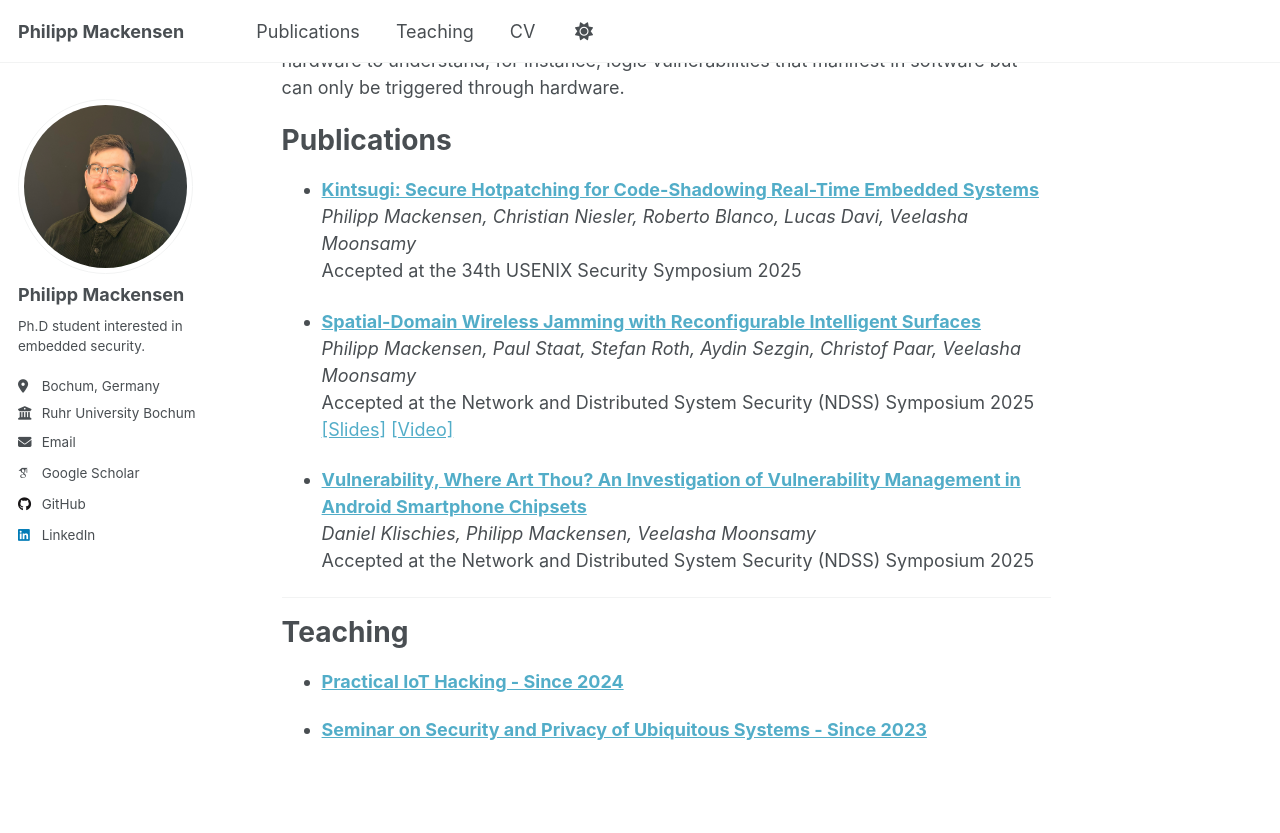
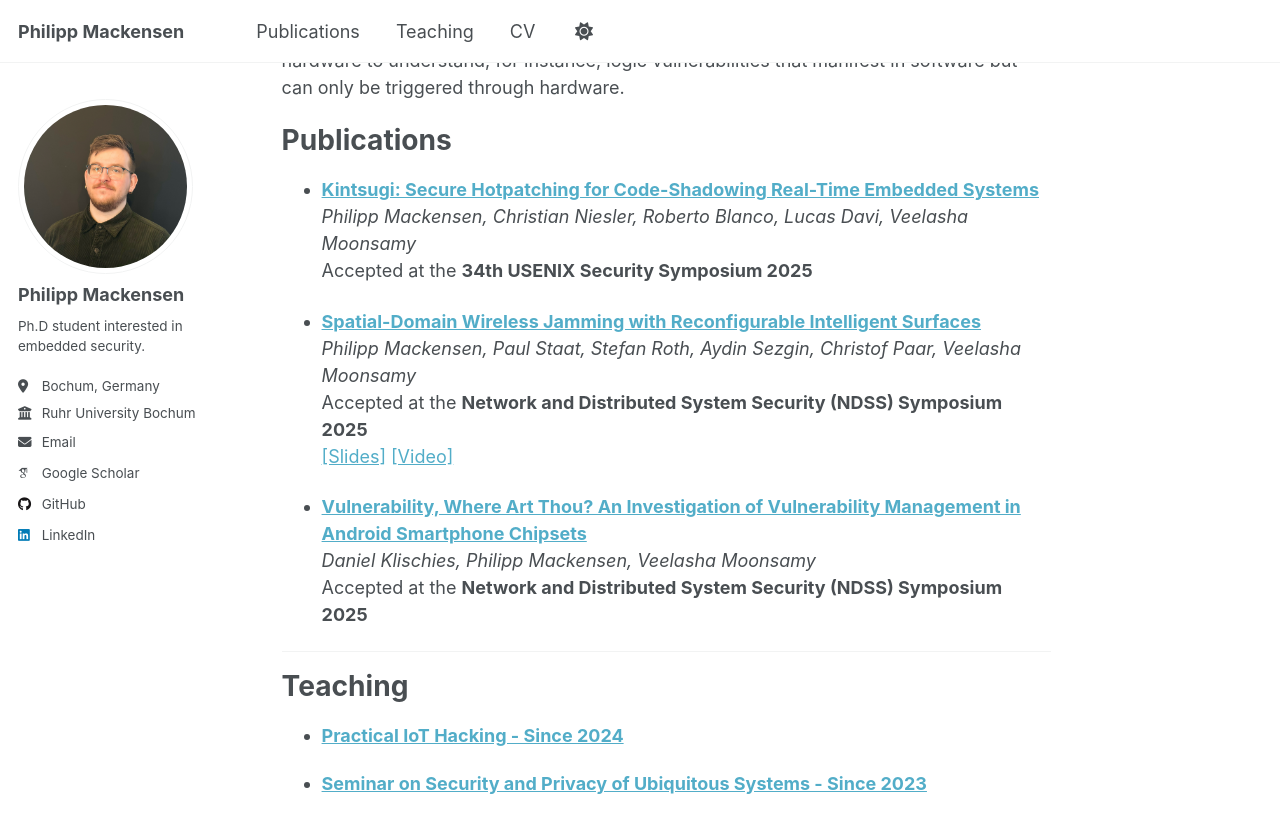
Before and after one commit to pmackensen/pmackensen.github.io, a Jekyll site: the page built from _pages/about.md, in a window 1280 px wide and 900 px high, scrolled down 255 px. Shown: the top 833 px of the window. Built offline with Jekyll 4.4.1, drawn with Linux system fonts in a browser that asks for light colours; some web fonts are replaced; a script that is not in the unit is left out.

Commit message:
emphasis

```diff
--- a/_pages/about.md
+++ b/_pages/about.md
@@ -13,16 +13,16 @@
 
 * **[Kintsugi: Secure Hotpatching for Code-Shadowing Real-Time Embedded Systems](https://www.usenix.org/system/files/usenixsecurity25-mackensen.pdf)**<br>
   *Philipp Mackensen, Christian Niesler, Roberto Blanco, Lucas Davi, Veelasha Moonsamy*<br>
-  Accepted at the 34th USENIX Security Symposium 2025
+  Accepted at the **34th USENIX Security Symposium 2025**
 
 * **[Spatial-Domain Wireless Jamming with Reconfigurable Intelligent Surfaces](https://www.ndss-symposium.org/wp-content/uploads/2025-440-paper.pdf)**<br>
   *Philipp Mackensen, Paul Staat, Stefan Roth, Aydin Sezgin, Christof Paar, Veelasha Moonsamy*<br>
-  Accepted at the Network and Distributed System Security (NDSS) Symposium 2025<br>
+  Accepted at the **Network and Distributed System Security (NDSS) Symposium 2025**<br>
   [\[Slides\]](https://www.ndss-symposium.org/wp-content/uploads/3B-f0440-mackensen.pdf) [\[Video\]](https://www.youtube.com/watch?v=AgWX4uXTRvA&feature=youtu.be)
 
 * **[Vulnerability, Where Art Thou? An Investigation of Vulnerability Management in Android Smartphone Chipsets](https://www.ndss-symposium.org/wp-content/uploads/2025-1161-paper.pdf)**<br>
   *Daniel Klischies, Philipp Mackensen, Veelasha Moonsamy*<br>
-  Accepted at the Network and Distributed System Security (NDSS) Symposium 2025
+  Accepted at the **Network and Distributed System Security (NDSS) Symposium 2025**
 
 ---
 
```
